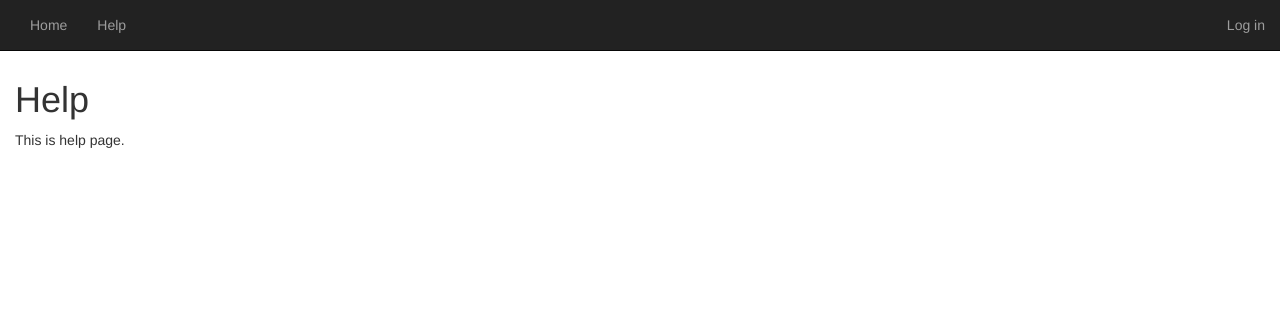
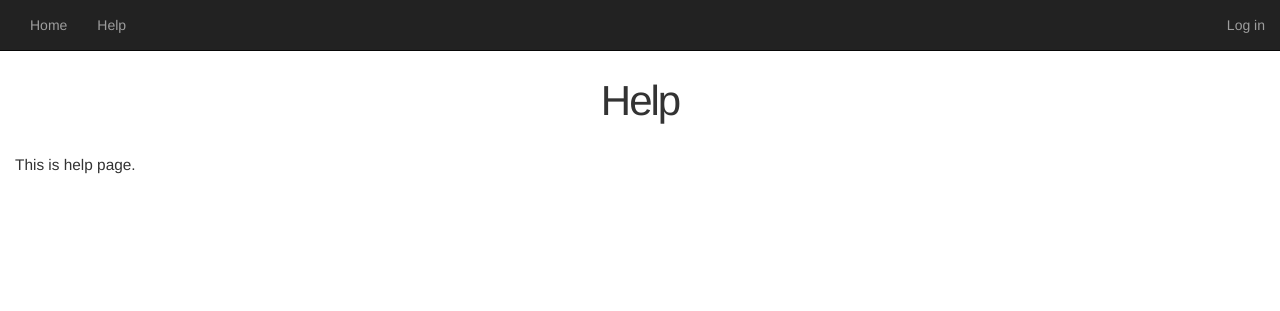
Before and after one commit to Ostrea/Fake-Twitter, a Django app: template twitter_clone_app/templates/twitter_clone_app/help.html in a window 1280 px wide. Shown: the top 311 px of the page. Run offline with Django 3.2, Linux system fonts and the light colour scheme; the template is opened without the code that fills it, so the values that code supplies are empty; some libraries are stand-ins or nearby versions.

Commit message:
Add rules for headers and paragraph

```diff
--- a/twitter_clone_app/static/twitter_clone_app/main.css
+++ b/twitter_clone_app/static/twitter_clone_app/main.css
@@ -19,3 +19,31 @@ textarea {
 .center h1 {
   margin-bottom: 10px;
 }
+
+
+/* typography */
+
+h1, h2, h3, h4, h5, h6 {
+  line-height: 1;
+}
+
+h1 {
+  font-size: 3em;
+  letter-spacing: -2px;
+  margin-bottom: 30px;
+  text-align: center;
+}
+
+h2 {
+  font-size: 1.2em;
+  letter-spacing: -1px;
+  margin-bottom: 30px;
+  text-align: center;
+  font-weight: normal;
+  color: #777;
+}
+
+p {
+  font-size: 1.1em;
+  line-height: 1.7em;
+}
```
